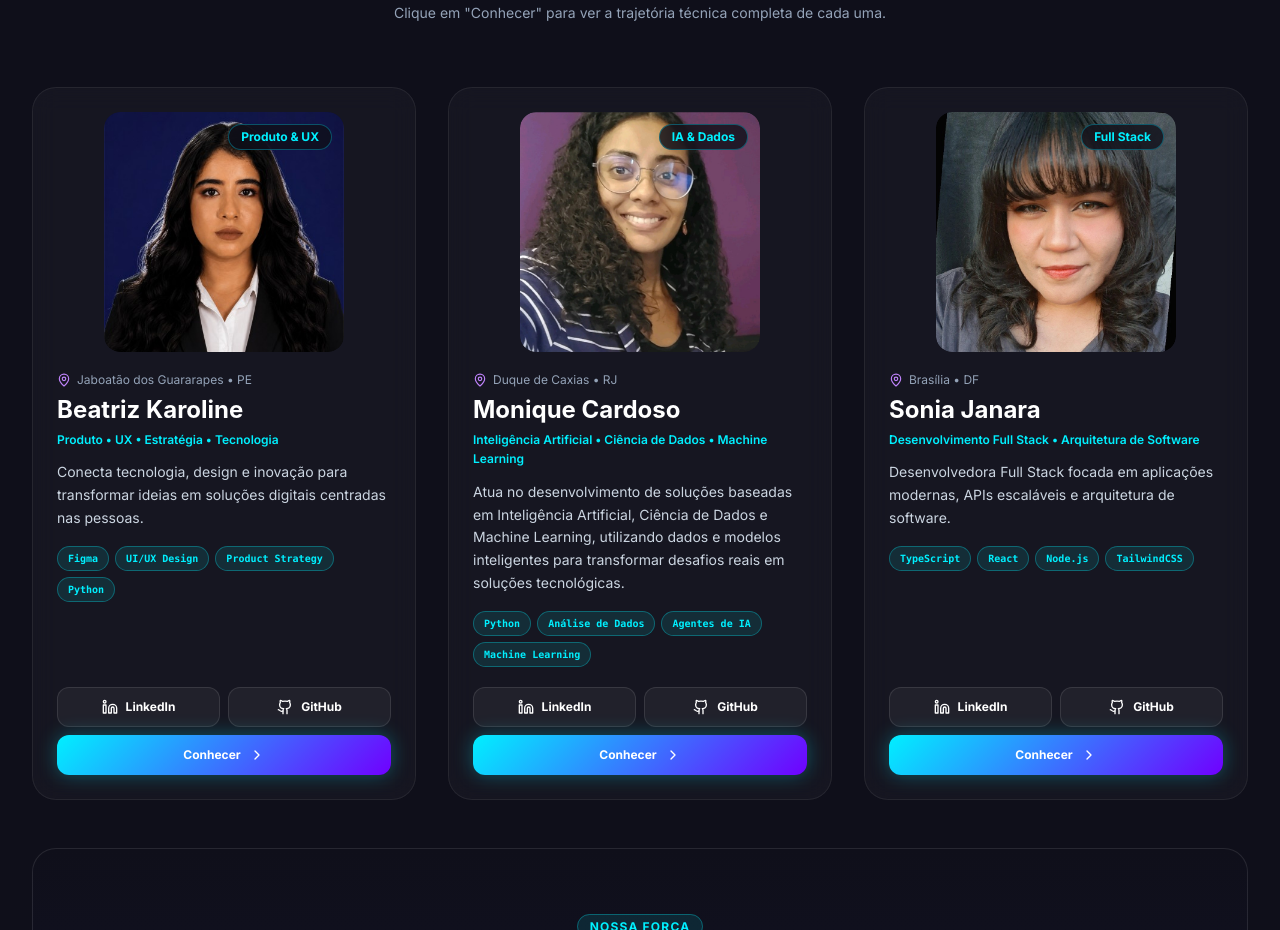
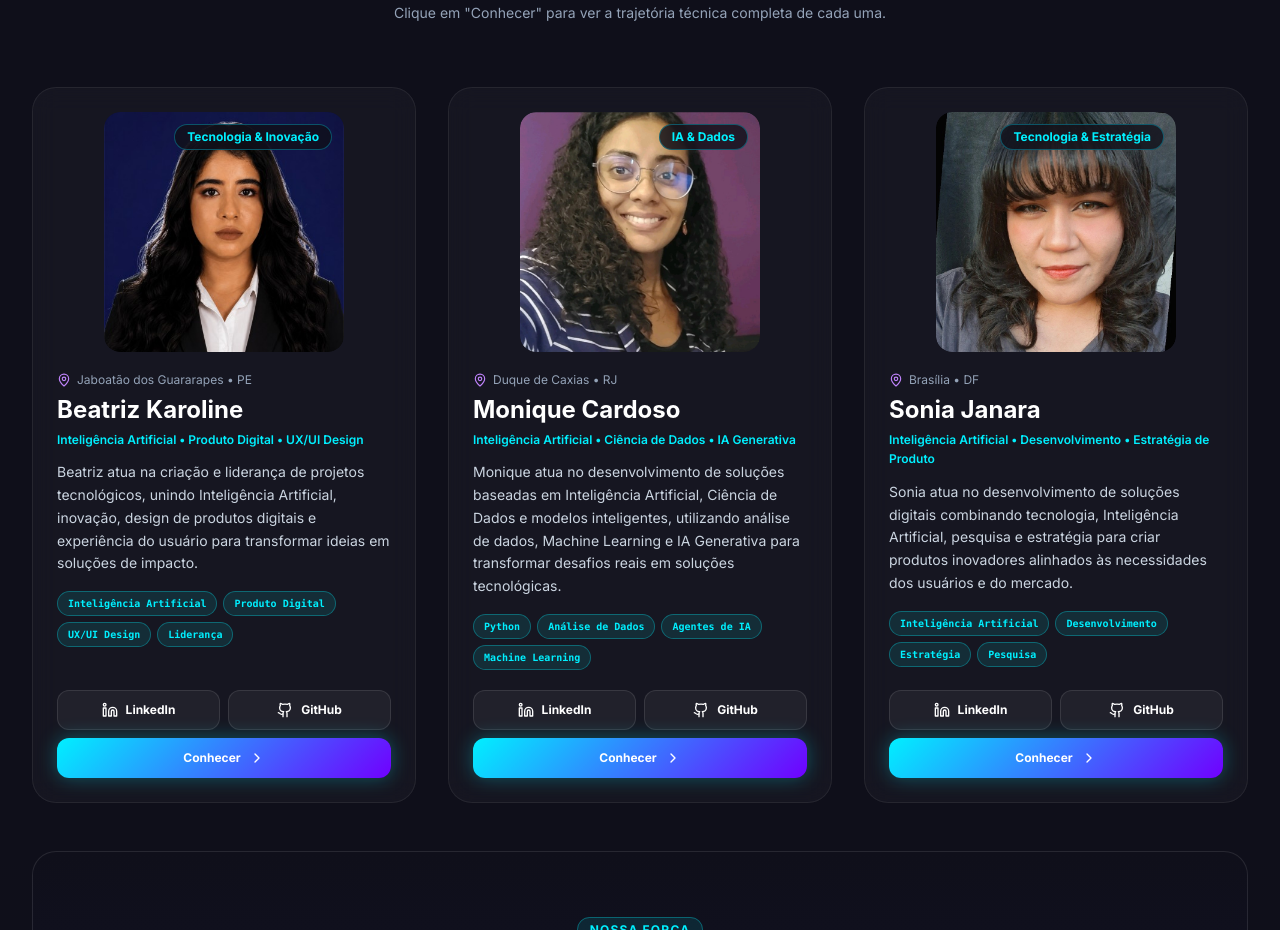
Before and after one commit to SouBeatrizKaroline/3-dev-as-demais-12fqm6k9q, a React (Vite) app: page / in a window 1280 px wide. Shown: the part 5860-6790 px from the top of the page. Built offline with nearby package versions, Linux system fonts and the light colour scheme.

Commit message:
Update team member profiles with new content

```diff
--- a/src/components/TeamSection.tsx
+++ b/src/components/TeamSection.tsx
@@ -60,7 +60,7 @@ export function TeamSection() {
               <p className="text-sm text-slate-300 leading-relaxed mb-4">{member.bio}</p>
 
               <div className="flex flex-wrap gap-1.5 mb-5">
-                {member.technologies.slice(0, 4).map((tech) => (
+                {member.tags.slice(0, 4).map((tech) => (
                   <span
                     key={tech}
                     className="text-[10px] font-mono font-semibold text-[#00f0ff] bg-[#00f0ff]/10 border border-[#00f0ff]/30 px-2.5 py-1 rounded-full"
--- a/src/data/content.ts
+++ b/src/data/content.ts
@@ -13,6 +13,7 @@ export interface TeamMember {
   specialty: string[]
   actuation: string[]
   technologies: string[]
+  tags: string[]
   linkedin: string
   github: string
   photoUrl: string
@@ -92,63 +93,92 @@ export const TEAM_MEMBERS: TeamMember[] = [
   {
     id: 'beatriz',
     name: 'Beatriz Karoline',
-    role: 'Produto • UX • Estratégia • Tecnologia',
+    role: 'Inteligência Artificial • Produto Digital • UX/UI Design',
     state: 'Pernambuco',
     city: 'Jaboatão dos Guararapes • PE',
-    bio: 'Conecta tecnologia, design e inovação para transformar ideias em soluções digitais centradas nas pessoas.',
+    bio: 'Beatriz atua na criação e liderança de projetos tecnológicos, unindo Inteligência Artificial, inovação, design de produtos digitais e experiência do usuário para transformar ideias em soluções de impacto.',
     fullBio:
-      'Beatriz atua conectando diferentes áreas do conhecimento para transformar problemas complexos em soluções digitais. Sua experiência multidisciplinar reúne tecnologia, design, engenharia, gestão de projetos e inovação, contribuindo para a construção de produtos centrados no usuário e MVPs desenvolvidos em equipe.',
+      'Beatriz atua na criação e liderança de projetos tecnológicos, unindo Inteligência Artificial, inovação, design de produtos digitais e experiência do usuário. Sua experiência multidisciplinar reúne gestão de produtos, UX/UI Design, prototipação, desenvolvimento de jogos e aplicação de Inteligência Artificial, contribuindo para a construção de soluções de impacto centradas nas pessoas e em MVPs desenvolvidos em equipe.',
     specialty: [
+      'Inteligência Artificial aplicada',
+      'Produto Digital',
+      'Gestão de Projetos',
+      'Liderança de Equipes',
+      'UX/UI Design',
       'Prototipação',
-      'Product Design (UI/UX)',
-      'Pesquisa & Validação',
-      'Business Model & Pitch',
+      'Game Design',
     ],
     actuation: [
-      'UX/UI Research',
-      'Wireframing & Prototyping',
-      'Storytelling de Produto',
-      'Estratégia de Negócios',
-      'Apresentações executivas',
+      'Desenvolvimento de soluções com Inteligência Artificial',
+      'Gestão e liderança de projetos',
+      'Estruturação de produtos digitais',
+      'Pesquisa e experiência do usuário',
+      'Prototipação de interfaces',
+      'Desenvolvimento de jogos e experiências interativas',
+      'Organização de equipes multidisciplinares',
     ],
     technologies: [
+      'Ferramentas de Inteligência Artificial',
       'Figma',
-      'UI/UX Design',
-      'Product Strategy',
-      'Python',
-      'React',
-      'Pitch Deck',
-      'Analytics',
+      'Prototipação',
+      'Metodologias Ágeis',
+      'Ferramentas de desenvolvimento de jogos',
+    ],
+    tags: [
+      'Inteligência Artificial',
+      'Produto Digital',
+      'UX/UI Design',
+      'Liderança',
+      'Gestão de Projetos',
+      'Inovação',
+      'Prototipação',
+      'Desenvolvimento de Jogos',
     ],
     linkedin: 'https://www.linkedin.com/in/beatrizkcs/',
     github: 'https://github.com/SouBeatrizKaroline',
     photoUrl: beatrizImage,
-    badge: 'Produto & UX',
+    badge: 'Tecnologia & Inovação',
     gradient: 'from-cyan-500 to-blue-600',
   },
   {
     id: 'monique',
     name: 'Monique Cardoso',
-    role: 'Inteligência Artificial • Ciência de Dados • Machine Learning',
+    role: 'Inteligência Artificial • Ciência de Dados • IA Generativa',
     state: 'Rio de Janeiro',
     city: 'Duque de Caxias • RJ',
-    bio: 'Atua no desenvolvimento de soluções baseadas em Inteligência Artificial, Ciência de Dados e Machine Learning, utilizando dados e modelos inteligentes para transformar desafios reais em soluções tecnológicas.',
+    bio: 'Monique atua no desenvolvimento de soluções baseadas em Inteligência Artificial, Ciência de Dados e modelos inteligentes, utilizando análise de dados, Machine Learning e IA Generativa para transformar desafios reais em soluções tecnológicas.',
     fullBio:
-      'Monique trabalha com modelos de aprendizado de máquina e processamento de linguagem natural para transformar grandes volumes de dados em soluções inteligíveis e automatizadas. Sua atuação inclui pipelines de dados, análise preditiva e sistemas com IA generativa, sempre em colaboração com a equipe.',
+      'Monique trabalha com Inteligência Artificial Generativa, Ciência de Dados e Machine Learning para transformar grandes volumes de dados em soluções inteligentes e automatizadas. Sua atuação inclui modelos de linguagem (LLMs), agentes de IA, pipelines de dados, análise preditiva e provas de conceito, sempre em colaboração com a equipe para entregar soluções tecnológicas inovadoras.',
     specialty: [
-      'Inteligência Artificial',
-      'Processamento de Linguagem Natural',
+      'Inteligência Artificial Generativa',
+      'Ciência de Dados',
+      'Machine Learning',
+      'Análise de Dados',
+      'Modelos de Linguagem (LLMs)',
       'Engenharia de Prompts',
-      'Data Science',
     ],
     actuation: [
       'Modelos de IA & LLMs',
+      'Agentes de IA',
       'Pipeline de Dados',
       'Análise Preditiva',
-      'Automações Inteligentes',
-      'Fine-tuning & RAG',
+      'Dashboards e Visualização de Dados',
+      'Provas de Conceito (POCs)',
     ],
-    technologies: ['Python', 'Análise de Dados', 'Agentes de IA', 'Machine Learning'],
+    technologies: [
+      'Python',
+      'Análise de Dados',
+      'Agentes de IA',
+      'LLMs',
+      'Ferramentas de IA Generativa',
+    ],
+    tags: [
+      'Python',
+      'Análise de Dados',
+      'Agentes de IA',
+      'Machine Learning',
+      'Inteligência Artificial Generativa',
+    ],
     linkedin: 'https://www.linkedin.com/in/monique-cardoso21/',
     github: 'https://github.com/moniquecardoso25',
     photoUrl: moniqueImage,
@@ -158,39 +188,49 @@ export const TEAM_MEMBERS: TeamMember[] = [
   {
     id: 'sonia',
     name: 'Sonia Janara',
-    role: 'Desenvolvimento Full Stack • Arquitetura de Software',
+    role: 'Inteligência Artificial • Desenvolvimento • Estratégia de Produto',
     state: 'Distrito Federal',
     city: 'Brasília • DF',
-    bio: 'Desenvolvedora Full Stack focada em aplicações modernas, APIs escaláveis e arquitetura de software.',
+    bio: 'Sonia atua no desenvolvimento de soluções digitais combinando tecnologia, Inteligência Artificial, pesquisa e estratégia para criar produtos inovadores alinhados às necessidades dos usuários e do mercado.',
     fullBio:
-      'Sonia atua no desenvolvimento de sistemas resilientes, APIs escaláveis e frontends modernos. Sua experiência abrange desde protótipos de alta velocidade até a consolidação de arquiteturas de software, transformando conceitos em código de alta performance através de trabalho colaborativo.',
+      'Sonia atua no desenvolvimento de soluções digitais combinando tecnologia, Inteligência Artificial, pesquisa e estratégia de produto. Sua experiência abrange desde a aplicação de IA e desenvolvimento de software até a pesquisa de mercado e validação de ideias, transformando conceitos em produtos inovadores alinhados às necessidades dos usuários e do mercado através de trabalho colaborativo.',
     specialty: [
-      'Frontend React/TS',
-      'Backend Node.js & APIs',
-      'Arquitetura Cloud',
-      'Integração de Sistemas',
+      'Inteligência Artificial aplicada',
+      'Desenvolvimento de Software',
+      'Estratégia de Produto',
+      'Pesquisa de Mercado',
+      'Pesquisa com Usuários',
+      'Inovação',
     ],
     actuation: [
-      'Desenvolvimento Web',
-      'Construção de APIs REST/GraphQL',
-      'Infraestrutura Cloud',
-      'Otimização de Performance',
-      'Bancos de Dados',
+      'Desenvolvimento de soluções digitais',
+      'Aplicação de Inteligência Artificial',
+      'Pesquisa e análise de mercado',
+      'Estratégia de produto',
+      'Validação de ideias',
+      'Estruturação de projetos tecnológicos',
+      'Colaboração em equipes multidisciplinares',
     ],
     technologies: [
-      'TypeScript',
-      'React',
-      'Node.js',
-      'TailwindCSS',
-      'PostgreSQL',
-      'Docker',
-      'Git',
-      'Cloud APIs',
+      'Ferramentas de Inteligência Artificial',
+      'Desenvolvimento Web',
+      'Ferramentas de pesquisa',
+      'Prototipação',
+      'Metodologias de inovação',
+    ],
+    tags: [
+      'Inteligência Artificial',
+      'Desenvolvimento',
+      'Estratégia',
+      'Pesquisa',
+      'Produto Digital',
+      'Análise de Mercado',
+      'Inovação',
     ],
     linkedin: 'https://www.linkedin.com/in/jhaysavi/',
     github: 'https://github.com/Jhaysavi',
     photoUrl: soniaImage,
-    badge: 'Full Stack',
+    badge: 'Tecnologia & Estratégia',
     gradient: 'from-cyan-400 to-emerald-500',
   },
 ]
--- a/src/lib/pocketbase/schema.json
+++ b/src/lib/pocketbase/schema.json
@@ -1,5 +1,5 @@
 {
-  "generatedAt": "2026-07-29T01:11:51.223Z",
+  "generatedAt": "2026-07-29T01:22:04.167Z",
   "collections": [
     {
       "name": "users",
```
Also changed, not shown: .skip.config.json.
